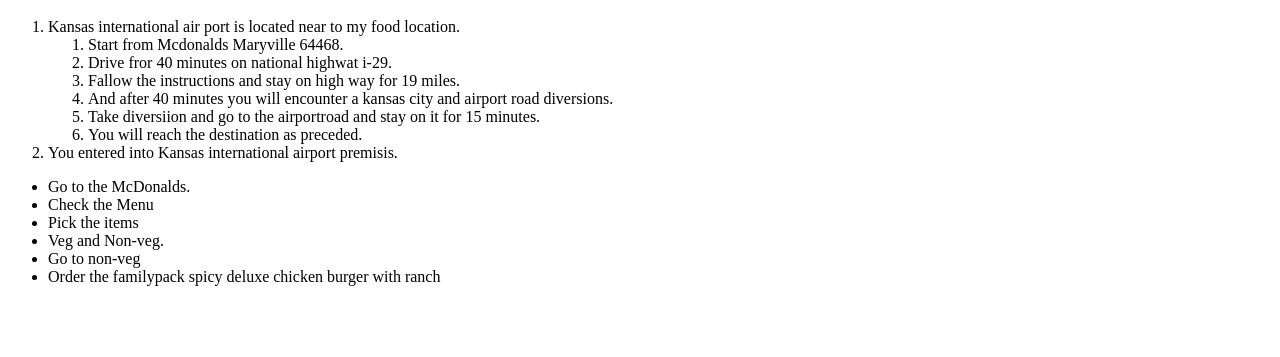
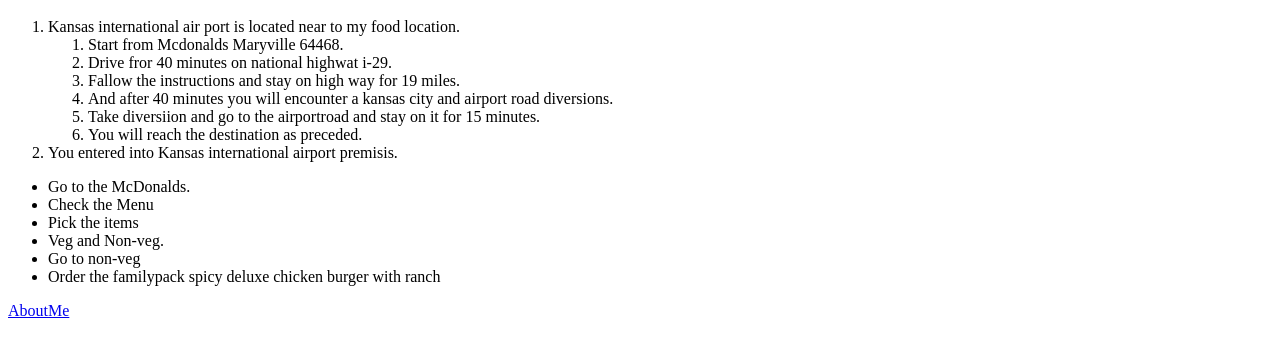
Before and after one commit to 44-563-Web-Apps-S22/webapps-s22-assignment-3-Adithyakrishna9, a plain HTML site: page index.html in a window 1280 px wide. Shown: the part 217-574 px from the top of the page. Drawn offline with Linux system fonts and the light colour scheme.

Commit message:
Added the link of  AboutMe to index.html

```diff
--- a/index.html
+++ b/index.html
@@ -31,5 +31,6 @@
         <li>Go to non-veg</li>
         <li>Order the familypack spicy deluxe chicken burger with ranch</li>
     </ul>
+    <a href="https://github.com/44-563-Web-Apps-S22/webapps-s22-assignment-3-Adithyakrishna9/commit/47f88730e57dfb3c351b918ac52676aa0688e464">AboutMe</a>
 </body>
 </html>
```
